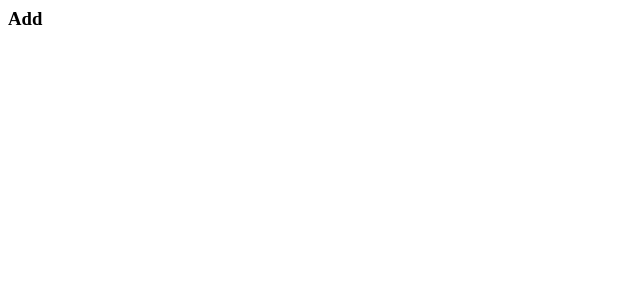
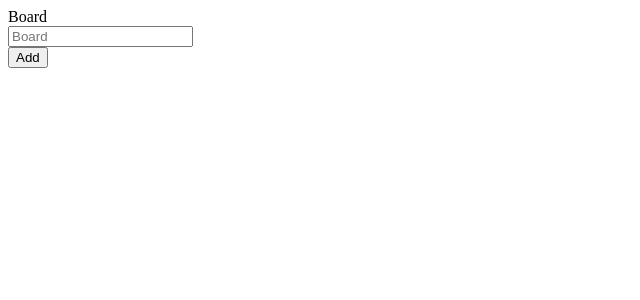
Before and after one commit to gregorzamza/trello_sample, a React app: page / in a window 1280 px wide. Shown: the top 300 px of the page, without its empty margins (0-640 px from the left). Built offline with nearby package versions, Linux system fonts and the light colour scheme.

Commit message:
Add form for creating new board

```diff
--- a/src/components/BoardList.js
+++ b/src/components/BoardList.js
@@ -1,10 +1,16 @@
 import React from "react";
 import PropTypes from 'prop-types'
 import TodoBoardOverview from "./TodoBoardOverview";
+import NewItemForm from "./forms/NewItemForm"
+
+const field="boardName";
+const label="Board";
 
 const BoardList = ({boards, onAddTodoBoardClick, onRemoveTodoBoardClick}) => (
   <div>
-    <h3 onClick={onAddTodoBoardClick}>Add</h3>
+    <NewItemForm onSubmit={(values) => {
+        onAddTodoBoardClick(values[field]);
+        }} name={field} label={label}/>
     {boards.map((board) => (
       <div key={board.id}>
         <TodoBoardOverview {...board}
--- a/src/containers/BoardListContainer.js
+++ b/src/containers/BoardListContainer.js
@@ -10,8 +10,8 @@ const mapToStateProps = state => {
 
 const mapToDispatchProps = dispatch => (
   {
-    onAddTodoBoardClick: () => {
-      dispatch(addTodoBoard("hello board"));
+    onAddTodoBoardClick: (name) => {
+      dispatch(addTodoBoard(name));
     },
     onRemoveTodoBoardClick: (id) => {
       dispatch(removeTodoBoard(id));
```
